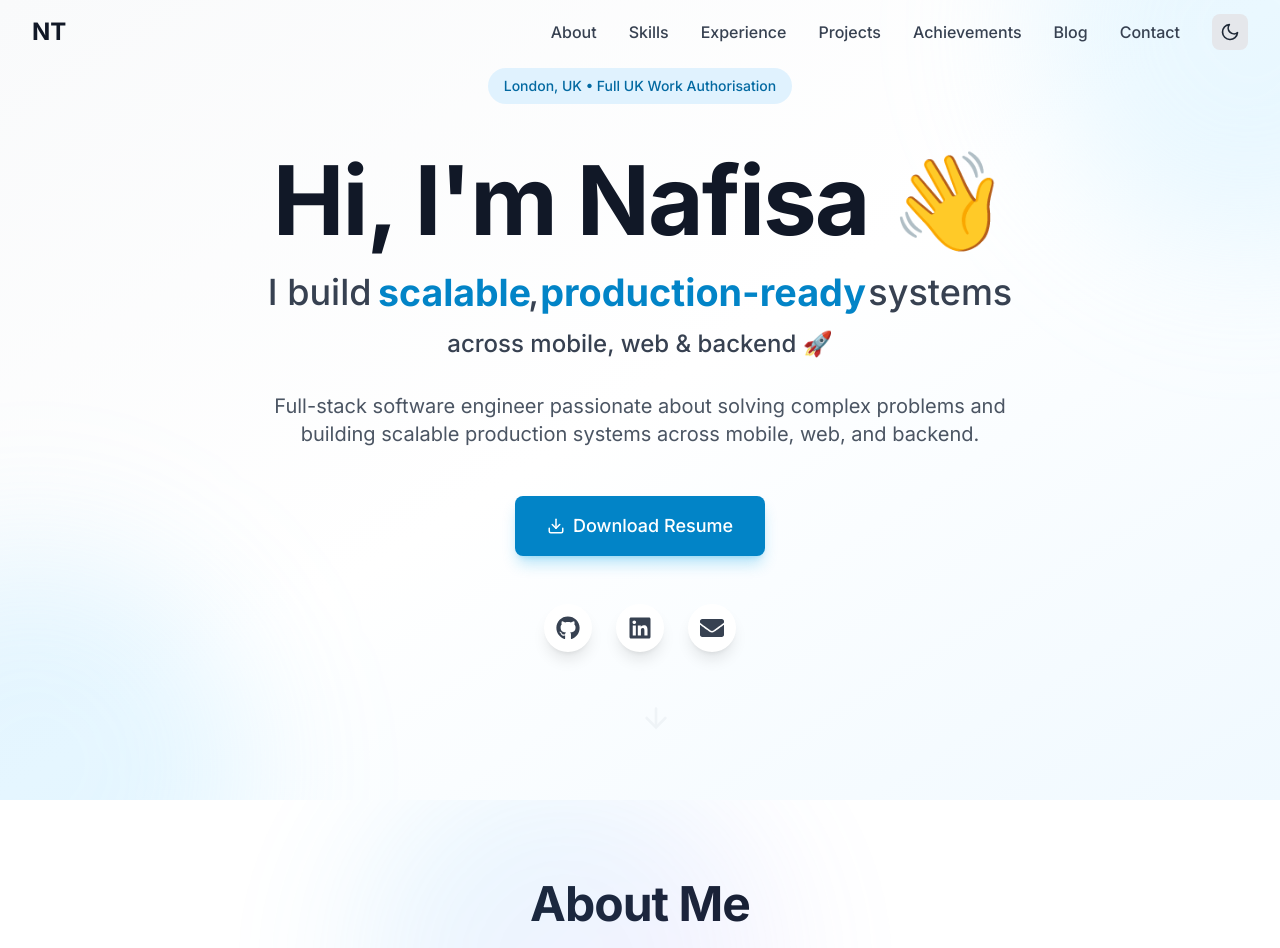
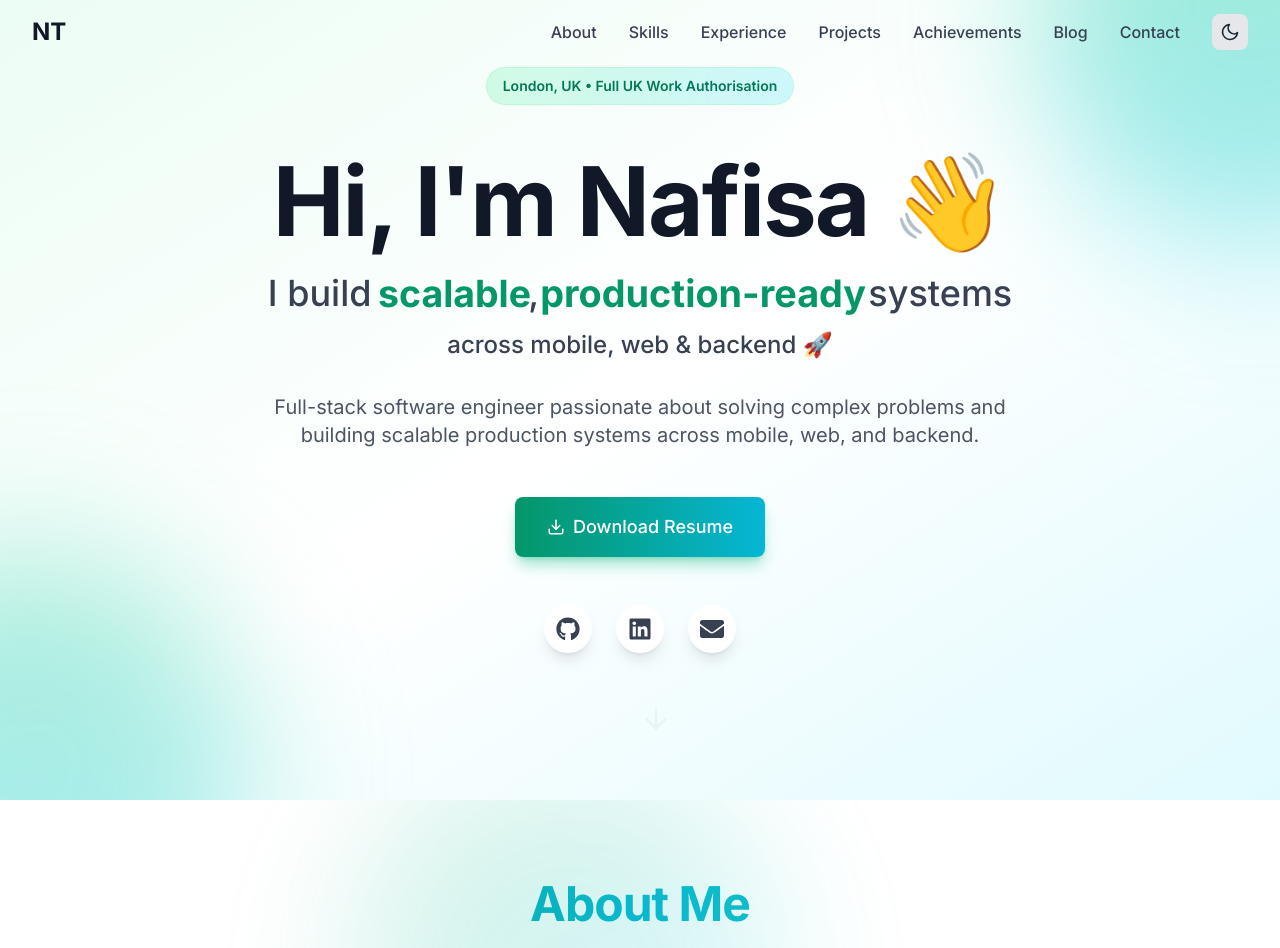
Before and after one commit to Mussabat/PORTFOLIO, a React (Vite) app: page / in a window 1280 px wide. Shown: the top 948 px of the page. Built offline with nearby package versions, Linux system fonts and the light colour scheme.

Commit message:
modify: color

```diff
--- a/src/components/Hero.tsx
+++ b/src/components/Hero.tsx
@@ -28,7 +28,7 @@ export const Hero: React.FC = () => {
     };
 
     return (
-        <section className="min-h-screen flex items-center justify-center px-4 sm:px-6 lg:px-8 relative overflow-hidden bg-gradient-to-br from-gray-50 via-white to-primary-50 dark:from-gray-900 dark:via-gray-900 dark:to-gray-800">
+        <section className="min-h-screen flex items-center justify-center px-4 sm:px-6 lg:px-8 relative overflow-hidden bg-gradient-to-br from-primary-50 via-white to-accent-300/20 dark:from-gray-950 dark:via-gray-900 dark:to-primary-900/40">
             {/* Animated background elements */}
             <div className="absolute inset-0 overflow-hidden pointer-events-none">
                 <motion.div
@@ -41,7 +41,7 @@ export const Hero: React.FC = () => {
                         repeat: Infinity,
                         ease: 'linear',
                     }}
-                    className="absolute -top-40 -right-40 w-96 h-96 bg-primary-200/30 dark:bg-primary-500/10 rounded-full blur-3xl"
+                    className="absolute -top-40 -right-40 w-96 h-96 bg-gradient-to-br from-primary-400/50 to-accent-400/40 dark:from-primary-500/30 dark:to-accent-500/20 rounded-full blur-3xl"
                 />
                 <motion.div
                     animate={{
@@ -53,7 +53,7 @@ export const Hero: React.FC = () => {
                         repeat: Infinity,
                         ease: 'linear',
                     }}
-                    className="absolute -bottom-40 -left-40 w-96 h-96 bg-primary-300/20 dark:bg-primary-600/10 rounded-full blur-3xl"
+                    className="absolute -bottom-40 -left-40 w-96 h-96 bg-gradient-to-tr from-accent-400/40 to-primary-400/40 dark:from-accent-500/20 dark:to-primary-600/20 rounded-full blur-3xl"
                 />
             </div>
 
@@ -64,7 +64,7 @@ export const Hero: React.FC = () => {
                 className="max-w-5xl mx-auto text-center relative z-10"
             >
                 <motion.div variants={item} className="mb-6">
-                    <span className="inline-block px-4 py-2 bg-primary-100 dark:bg-primary-900/30 text-primary-700 dark:text-primary-300 rounded-full text-sm font-medium mb-6">
+                    <span className="inline-block px-4 py-2 bg-gradient-to-r from-primary-100 to-accent-300/30 dark:from-primary-900/40 dark:to-accent-900/30 text-primary-700 dark:text-primary-300 rounded-full text-sm font-semibold mb-6 border border-primary-200/50 dark:border-primary-700/50">
                         {location} • Full UK Work Authorisation
                     </span>
                 </motion.div>
--- a/src/components/ui/Button.tsx
+++ b/src/components/ui/Button.tsx
@@ -17,7 +17,7 @@ export const Button: React.FC<ButtonProps> = ({
     const baseStyles = 'font-medium rounded-lg transition-all duration-200 inline-flex items-center justify-center gap-2';
 
     const variants = {
-        primary: 'bg-primary-600 hover:bg-primary-700 text-white shadow-lg shadow-primary-500/30 hover:shadow-xl hover:shadow-primary-500/40',
+        primary: 'bg-gradient-to-r from-primary-600 to-accent-500 hover:from-primary-700 hover:to-accent-600 text-white shadow-lg shadow-primary-500/40 hover:shadow-xl hover:shadow-primary-500/50',
         secondary: 'bg-gray-600 hover:bg-gray-700 text-white shadow-lg',
         outline: 'border-2 border-primary-600 text-primary-600 dark:text-primary-400 hover:bg-primary-50 dark:hover:bg-primary-950',
         ghost: 'text-gray-700 dark:text-gray-300 hover:bg-gray-100 dark:hover:bg-gray-800',
--- a/src/components/ui/GradientMesh.tsx
+++ b/src/components/ui/GradientMesh.tsx
@@ -15,7 +15,7 @@ export function GradientMesh() {
                     repeat: Infinity,
                     ease: 'linear',
                 }}
-                className="absolute top-0 left-1/4 w-96 h-96 bg-gradient-to-r from-primary-400/40 to-purple-400/40 rounded-full blur-3xl"
+                className="absolute top-0 left-1/4 w-96 h-96 bg-gradient-to-r from-primary-500/60 to-accent-400/60 rounded-full blur-3xl"
             />
             <motion.div
                 animate={{
@@ -29,7 +29,7 @@ export function GradientMesh() {
                     repeat: Infinity,
                     ease: 'linear',
                 }}
-                className="absolute bottom-0 right-1/4 w-96 h-96 bg-gradient-to-l from-blue-400/40 to-primary-400/40 rounded-full blur-3xl"
+                className="absolute bottom-0 right-1/4 w-96 h-96 bg-gradient-to-l from-accent-500/50 to-primary-400/50 rounded-full blur-3xl"
             />
             <motion.div
                 animate={{
@@ -42,7 +42,7 @@ export function GradientMesh() {
                     repeat: Infinity,
                     ease: 'easeInOut',
                 }}
-                className="absolute top-1/2 left-1/2 w-72 h-72 bg-gradient-to-br from-purple-400/30 to-pink-400/30 rounded-full blur-3xl transform -translate-x-1/2 -translate-y-1/2"
+                className="absolute top-1/2 left-1/2 w-72 h-72 bg-gradient-to-br from-primary-400/50 to-accent-500/50 rounded-full blur-3xl transform -translate-x-1/2 -translate-y-1/2"
             />
         </div>
     );
--- a/src/components/ui/Section.tsx
+++ b/src/components/ui/Section.tsx
@@ -29,7 +29,7 @@ export const Section: React.FC<SectionProps> = ({
                     transition={{ duration: 0.6 }}
                     className="text-center mb-16"
                 >
-                    <h2 className="text-4xl md:text-5xl font-bold text-gray-900 dark:text-white mb-4">
+                    <h2 className="text-4xl md:text-5xl font-bold mb-4 bg-gradient-to-r from-primary-600 via-accent-500 to-primary-400 bg-clip-text text-transparent dark:from-primary-400 dark:via-accent-400 dark:to-primary-300">
                         {title}
                     </h2>
                     {subtitle && (
--- a/tailwind.config.js
+++ b/tailwind.config.js
@@ -9,16 +9,23 @@ export default {
         extend: {
             colors: {
                 primary: {
-                    50: '#f0f9ff',
-                    100: '#e0f2fe',
-                    200: '#bae6fd',
-                    300: '#7dd3fc',
-                    400: '#38bdf8',
-                    500: '#0ea5e9',
-                    600: '#0284c7',
-                    700: '#0369a1',
-                    800: '#075985',
-                    900: '#0c4a6e',
+                    50: '#ecfdf5',
+                    100: '#d1fae5',
+                    200: '#a7f3d0',
+                    300: '#6ee7b7',
+                    400: '#34d399',
+                    500: '#10b981',
+                    600: '#059669',
+                    700: '#047857',
+                    800: '#065f46',
+                    900: '#064e3b',
+                },
+                accent: {
+                    300: '#67e8f9',
+                    400: '#22d3ee',
+                    500: '#06b6d4',
+                    600: '#0891b2',
+                    700: '#0e7490',
                 },
             },
             fontFamily: {
```
